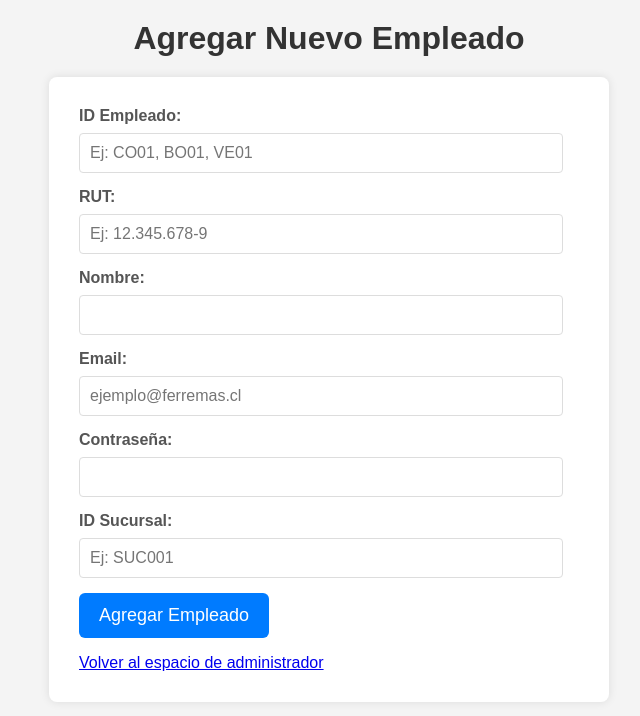
After one commit to Yisus2328/integracion, a Django app: page /agregar_empleado/ in a window 1280 px wide. The commit adds this page. Shown: the top 716 px of the page, without its empty margins (311-951 px from the left). Run offline with Django 5.2, Linux system fonts and the light colour scheme.

Commit message:
commit con login admin y creacion de empleados lista

```diff
--- /dev/null
+++ b/tienda/Static/js/empleados.js
@@ -0,0 +1,97 @@
+function agregarEmpleado() {
+
+    const idEmpleado = document.getElementById('id_empleado').value.trim();
+    const rut = document.getElementById('rut_empleado').value.trim();
+    const nombre = document.getElementById('nombre_empleado').value.trim();
+    const email = document.getElementById('email_empleado').value.trim();
+    const contraseña = document.getElementById('contraseña_empleado').value.trim();
+    const idSucursal = document.getElementById('id_sucursal_empleado').value.trim();
+    const mensajeDiv = document.getElementById('mensajeEmpleado');
+
+    mensajeDiv.textContent = '';
+    mensajeDiv.style.color = '';
+
+
+    if (!idEmpleado || !rut || !nombre || !email || !contraseña || !idSucursal) {
+        mensajeDiv.textContent = 'Todos los campos obligatorios (incluyendo ID Empleado) deben ser completados.';
+        mensajeDiv.style.color = 'red';
+        return;
+    }
+
+
+    const idEmpleadoRegex = /^(CO|BO|VE)\d{3}$/;
+    if (!idEmpleadoRegex.test(idEmpleado.toUpperCase())) {
+        mensajeDiv.textContent = 'Formato de ID Empleado inválido. Ej: CO001, BO001, VE001';
+        mensajeDiv.style.color = 'red';
+        return;
+    }
+
+
+    const rutRegex = /^\d{1,2}\.\d{3}\.\d{3}-[\dkK]$/;
+    if (!rutRegex.test(rut)) {
+        mensajeDiv.textContent = 'Formato de RUT inválido. Ej: 12.345.678-9';
+        mensajeDiv.style.color = 'red';
+        return;
+    }
+
+
+    const emailRegex = /^[^\s@]+@[^\s@]+\.[^\s@]+$/;
+    if (!emailRegex.test(email)) {
+        mensajeDiv.textContent = 'Por favor, ingresa un formato de email válido.';
+        mensajeDiv.style.color = 'red';
+        return;
+    }
+
+
+    const sucursalRegex = /^[A-Z]{3}\d{3}$/;
+    if (!sucursalRegex.test(idSucursal.toUpperCase())) {
+        mensajeDiv.textContent = 'Formato de ID Sucursal inválido. Ej: SUC001';
+        mensajeDiv.style.color = 'red';
+        return;
+    }
+
+
+    const data = {
+        id: idEmpleado,
+        rut: rut,
+        nombre: nombre,
+        email: email,
+        contraseña: contraseña,
+        id_sucursal: idSucursal
+    };
+
+    const apiUrl = 'http://localhost:3301/empleados/agregar';
+
+    fetch(apiUrl, {
+        method: 'POST',
+        headers: {
+            'Content-Type': 'application/json'
+        },
+        body: JSON.stringify(data)
+    })
+    .then(response => {
+        if (!response.ok) {
+            return response.json().then(errorData => {
+                throw new Error(errorData.message || `Error del servidor: ${response.status}`);
+            });
+        }
+        return response.json();
+    })
+    .then(data => {
+        if (data.success) {
+            mensajeDiv.textContent = data.message || 'Empleado agregado exitosamente.';
+            mensajeDiv.style.color = 'green';
+
+            document.getElementById('agregarEmpleadoForm').reset();
+
+        } else {
+            mensajeDiv.textContent = data.message || 'Error al agregar empleado.';
+            mensajeDiv.style.color = 'red';
+        }
+    })
+    .catch(error => {
+        console.error('Error en la solicitud Fetch:', error);
+        mensajeDiv.textContent = 'Error al conectar con el servidor: ' + error.message;
+        mensajeDiv.style.color = 'red';
+    });
+}
--- /dev/null
+++ b/tienda/Templates/agregar_empleados.html
@@ -0,0 +1,49 @@
+{% load static %}
+<!DOCTYPE html>
+<html>
+<head>
+    <meta charset="UTF-8">
+    <meta name="viewport" content="width=device-width, initial-scale=1.0">
+    <title>Agregar Nuevo Empleado - Ferremas</title>
+    <link rel="stylesheet" href="{% static 'css/clientes.css' %}">
+</head>
+<body>
+    <h1>Agregar Nuevo Empleado</h1>
+    <form id="agregarEmpleadoForm">
+        {% csrf_token %}
+        <div>
+            <label for="id_empleado">ID Empleado:</label>
+            <input type="text" id="id_empleado" name="id_empleado" placeholder="Ej: CO01, BO01, VE01" required>
+        </div>
+        <div>
+            <label for="rut_empleado">RUT:</label>
+            <input type="text" id="rut_empleado" name="rut_empleado" placeholder="Ej: 12.345.678-9" required>
+        </div>
+        <div>
+            <label for="nombre_empleado">Nombre:</label>
+            <input type="text" id="nombre_empleado" name="nombre_empleado" required>
+        </div>
+        <div>
+            <label for="email_empleado">Email:</label>
+            <input type="email" id="email_empleado" name="email_empleado" placeholder="ejemplo@ferremas.cl" required>
+        </div>
+        <div>
+            <label for="contraseña_empleado">Contraseña:</label>
+            <input type="password" id="contraseña_empleado" name="contraseña_empleado" required>
+        </div>
+        <div>
+            <label for="id_sucursal_empleado">ID Sucursal:</label>
+            <input type="text" id="id_sucursal_empleado" name="id_sucursal_empleado" placeholder="Ej: SUC001" required>
+        </div>
+
+        <button type="button" onclick="agregarEmpleado()">Agregar Empleado</button>
+        <p></p>
+        <div id="mensajeEmpleado"></div>
+        <p></p>
+        <a href="/panel_ad/" class="admin-return-link">Volver al espacio de administrador</a>
+    </form>
+    <div id="mensajeEmpleado"></div>
+
+    <script src="{% static 'js/empleados.js' %}"></script>
+</body>
+</html>
--- a/tienda/Templates/index.html
+++ b/tienda/Templates/index.html
@@ -21,7 +21,7 @@
         </form>
         <div id="mensaje"></div>
 
-        <a href="/login_t/">espacio para trabajadores</a>
+        <a href="/login_t/">ESPACIO PARA TRABAJADORES</a>
     </div>
 
 
--- a/tienda/Templates/login_t.html
+++ b/tienda/Templates/login_t.html
@@ -20,6 +20,7 @@
         </form>
         <div id="mensaje"></div>
 
+        <a href="{% url 'login_a' %}">Administradores</a>
         <a href="{% url 'index' %}">Volver como cliente</a>
     </div>
 
--- a/tienda/urls.py
+++ b/tienda/urls.py
@@ -6,12 +6,15 @@ urlpatterns = [
     path('carrito/', views.carrito, name='carrito'),
     path('index/', views.index, name='index'),
     path('agregar_producto/', views.formulario_agregar_producto, name='formulario_agregar_producto'),
+    path('listar_productos/', views.listar_eliminar_producto, name='listar_productos'),
     path('agregar_cliente/', views.agregar_cliente, name='agregar_cliente'),
     path('login_t/', views.login_t, name='login_t'),
     path('bodegueros/inventario/', views.v_bodeguero, name='v_bodeguero'),
     path('contadores/dashboard/', views.v_contador, name='v_contador'),
     path('vendedores/ventas/', views.v_vendedor, name='v_vendedor'),
     path('panel_ad/', views.panel_ad, name='panel_administrador'),
+    path('login_a/', views.login_a, name='login_a'),
+    path('agregar_empleado/', views.agregar_e, name='agregar_empleado'),
 
 
 ]
--- a/tienda/views.py
+++ b/tienda/views.py
@@ -34,3 +34,9 @@ def v_vendedor(request):
 
 def panel_ad(request):
     return render(request, 'panel_ad.html')
+
+def login_a(request):
+    return render(request, 'login_a.html')
+
+def agregar_e(request):
+    return render(request, 'agregar_empleados.html')
```
Also changed, not shown: tienda/Static/js/admin.js (added, +76 -0 lines), tienda/Templates/login_a.html (added, +29 -0 lines), tienda/Templates/panel_ad.html (+2 -11 lines).
